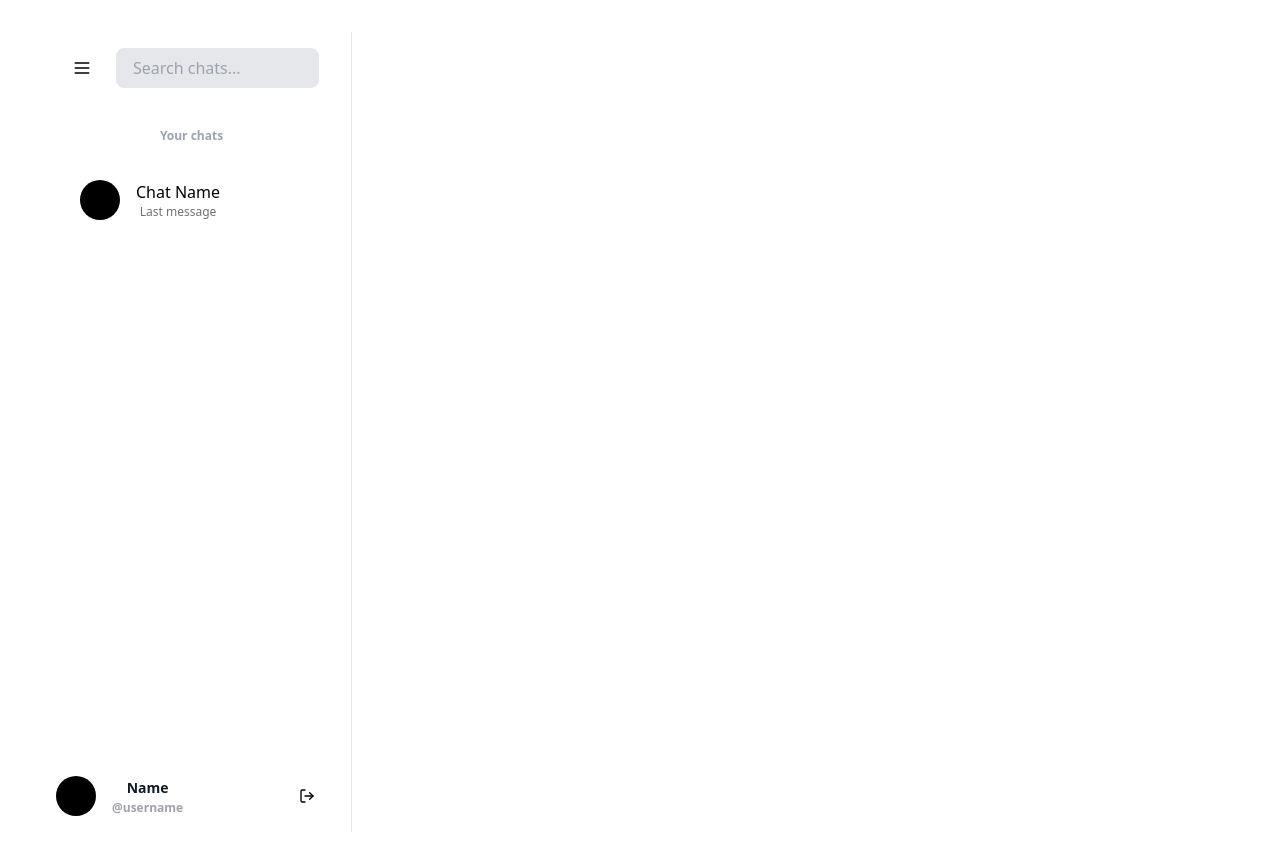
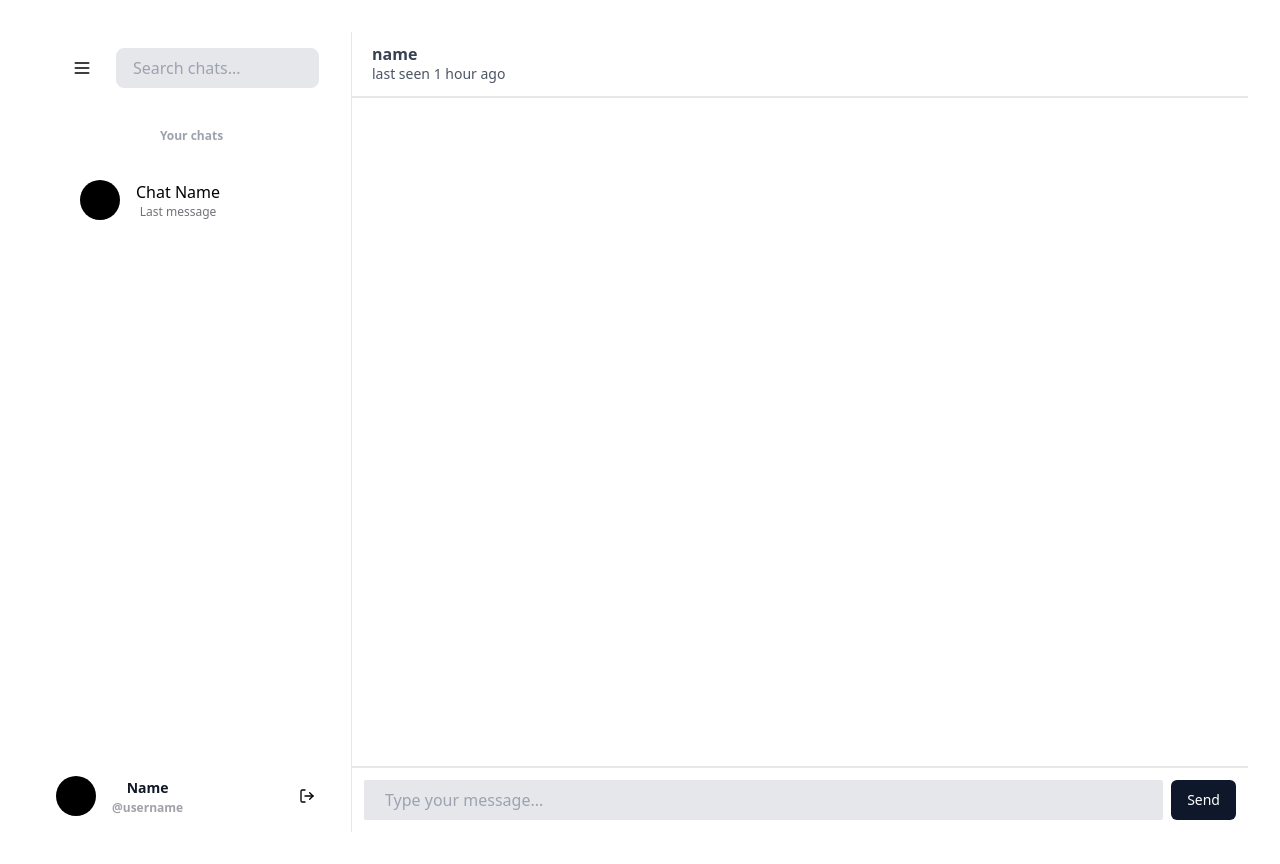
Before and after one commit to Ambient-message/ambient-message-desktop-client, a React (Vite) app: page /home in a window 1280 px wide. Built offline with nearby package versions, Linux system fonts and the light colour scheme.

Commit message:
feat: chat page was added

```diff
--- a/package.json
+++ b/package.json
@@ -30,6 +30,7 @@
     "react-redux": "^9.0.4",
     "react-router": "^6.21.0",
     "react-router-dom": "^6.21.1",
+    "react-textarea-autosize": "^8.5.3",
     "redux": "^5.0.1",
     "tailwind-merge": "^2.2.0",
     "vite-tsconfig-paths": "^4.2.2"
--- /dev/null
+++ b/src/app/chat/chat.tsx
@@ -0,0 +1,39 @@
+import Button from "../../components/ui/button";
+import TextareaAutosize from 'react-textarea-autosize'
+import { FC, useRef, useState } from 'react'
+
+export const Chat: React.FC = () => {
+
+    const textareaRef = useRef<HTMLTextAreaElement | null>(null)
+    const [isLoading, setIsLoading] = useState<boolean>(false)
+    const [input, setInput] = useState<string>('')
+
+    return (
+        <div className='flex-1 justify-between flex flex-col h-full'>
+
+            <div className='flex items-center justify-between py-3 border-b-2 border-gray-200'>
+                <div className='flex flex-col leading-tight ml-5'>
+                    <div className='flex items-center'>
+                        <span className='text-gray-700 mr-3 font-bold'>
+                            {"name"}
+                        </span>
+                    </div>
+                    <span className='text-sm text-gray-600'>{"last seen 1 hour ago"}</span>
+                </div>
+            </div>
+
+            <div className='flex-1 overflow-y-auto'>
+            </div>
+
+            <div className='flex justify-stretch items-center p-3 border-t-2 border-gray-200'>
+                <input
+                    type='text'
+                    placeholder='Type your message...'
+                    className='flex-1 align-bottom h-full px-5 rounded-sm bg-gray-200 border focus:outline-none'
+                />
+                <Button className="ml-2">Send</Button>
+            </div>
+
+        </div>
+    );
+};
--- a/src/app/home/home.tsx
+++ b/src/app/home/home.tsx
@@ -1,9 +1,24 @@
 import Button from '../../components/ui/button';
 import { LogOut, Menu } from 'lucide-react'
 import { useNavigate } from 'react-router-dom';
+import { Chat } from '../chat/chat';
+import { useState } from 'react';
 
 
 export const Home: React.FC = () => {
+
+    const [selectedChat, setSelectedChat] = useState<string | null>(null);
+
+    const handleChatClick = (chatName: string) => {
+        // Set the selected chat
+        setSelectedChat(chatName);
+    };
+
+
+    const closeChat = () => {
+        // Close the chat
+        setSelectedChat(null);
+    };
 
     const navigate = useNavigate();
 
@@ -73,6 +88,7 @@ export const Home: React.FC = () => {
                     </ul>
                 </nav>
             </div>
+            <Chat/>
         </div>
     )
 }
```
Also changed, not shown: src/app/auth/login.tsx (+0 -25 lines), 1 other file (tests, documents, lock files or other folders).
